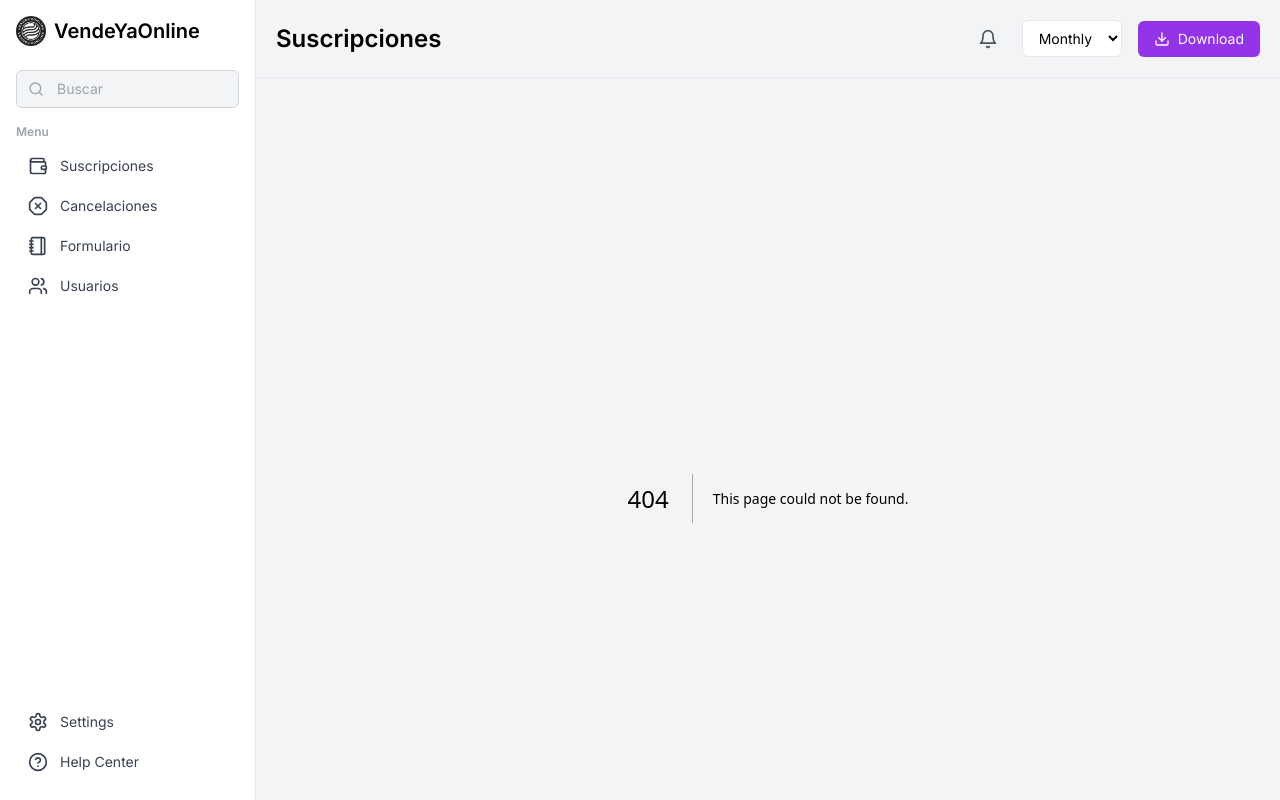
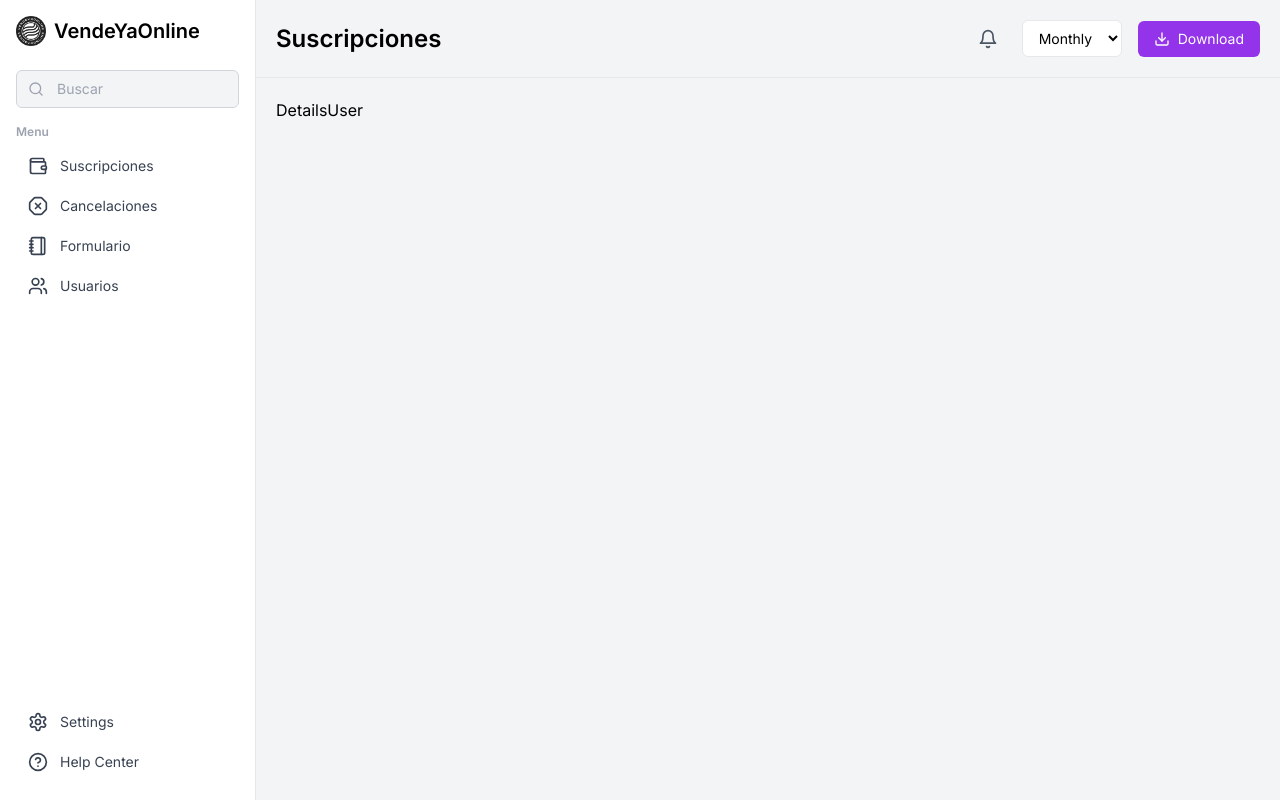
Before and after one commit to VendeYaOnline/dashboard-vendeyaonline, a Next.js app: page /details-user in a window 1280 px wide. Before the commit this address had no page. Built offline with nearby package versions, Linux system fonts and the light colour scheme; sample sign-in values are in the browser's storage.

Commit message:
Page views

```diff
--- /dev/null
+++ b/src/app/details-user/page.tsx
@@ -0,0 +1,5 @@
+const DetailsUser = () => {
+  return <div>DetailsUser</div>;
+};
+
+export default DetailsUser;
--- a/src/components/table-users/Table.tsx
+++ b/src/components/table-users/Table.tsx
@@ -15,6 +15,7 @@ import {
 import { Eye, FileText } from "lucide-react";
 import { User } from "@/interfaces";
 import ModalUsers from "../modal-users/ModalUsers";
+import Link from "next/link";
 
 interface Pros {
   headers: string[];
@@ -120,7 +121,9 @@ export default function TableUsers({
                   <TableCell>{invoice.email}</TableCell>
                   <TableCell>{invoice.phone}</TableCell>
                   <TableCell>
-                    <Eye className="cursor-pointer text-indigo-600 ml-5" />
+                    <Link href="/details-user">
+                      <Eye className="cursor-pointer text-indigo-600 ml-5" />
+                    </Link>
                   </TableCell>
                 </TableRow>
               ))}
```
